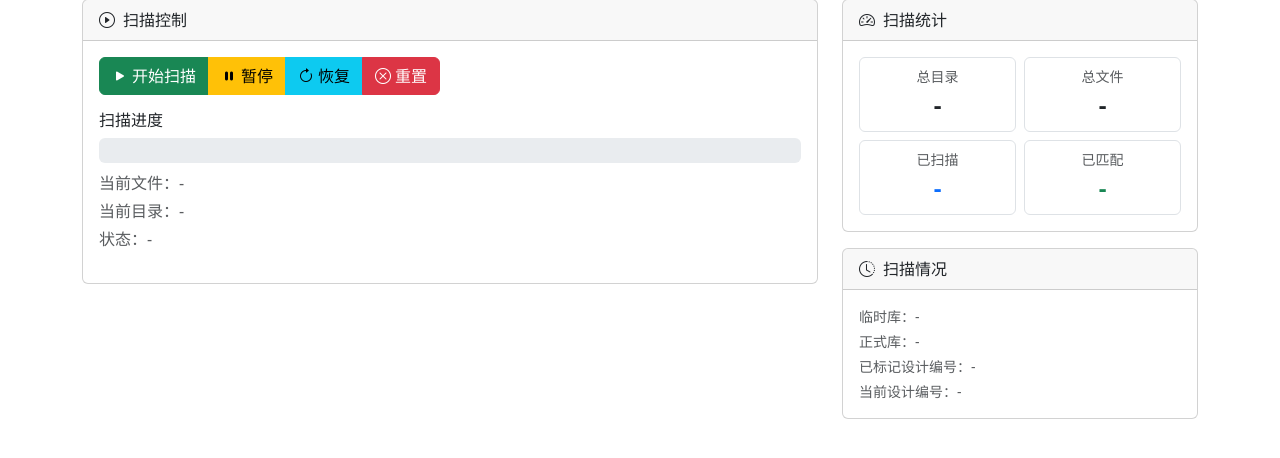
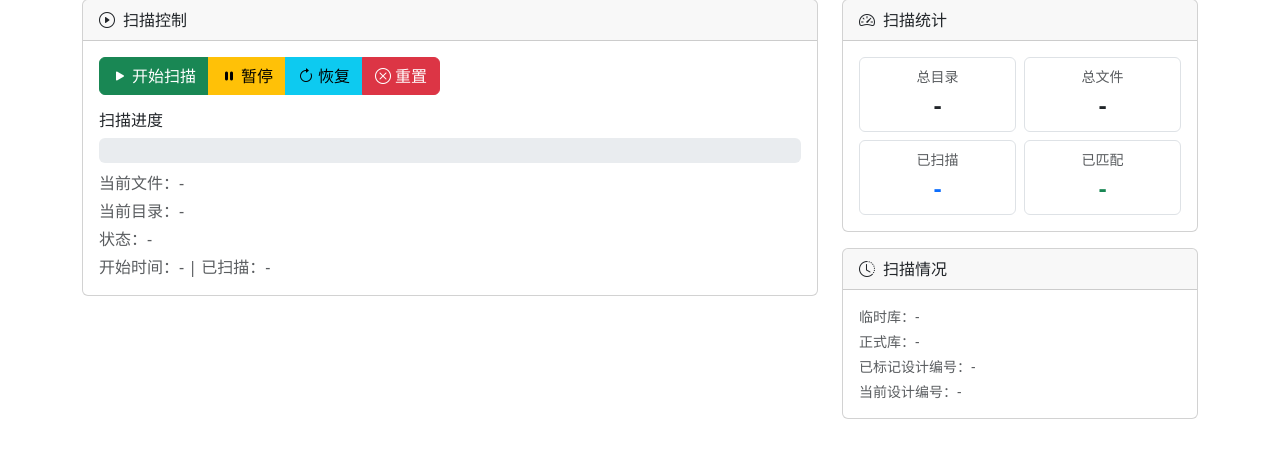
Before and after one commit to grigs28/ak47, a Flask app: page /scan in a window 1280 px wide, after a click on "开始扫描". Shown: the part 139-597 px from the top of the page. Run offline with Flask 3, Linux system fonts and the light colour scheme; the visitor is signed in with stand-in values (Sample User, id 1); data that the repository does not hold is empty; some libraries are stand-ins or nearby versions.

Commit message:
ui: 扫描控制区显示开始时间和已扫描时长
Co-Authored-By: Claude Opus 4.6 <noreply@anthropic.com>

```diff
--- a/app/templates/scan.html
+++ b/app/templates/scan.html
@@ -144,7 +144,8 @@
                         </div>
                         <p class="text-muted mb-1" id="current-file">当前文件：-</p>
                         <p class="text-muted mb-1" id="current-dir">当前目录：-</p>
-                        <p class="text-muted" id="scan-status-text">状态：-</p>
+                        <p class="text-muted mb-1" id="scan-status-text">状态：-</p>
+                        <p class="text-muted mb-0" id="scan-time">开始时间：- | 已扫描：-</p>
                     </div>
                 </div>
             </div>
@@ -242,6 +243,24 @@ function updateStatus() {
             document.getElementById('current-dir').textContent = '当前目录：' + (data.current_dir || '-');
             document.getElementById('scan-status-text').textContent = '状态：' + (data.status || 'idle');
             document.getElementById('current-design').textContent = data.current_design_number || '-';
+
+            // 显示开始时间和已扫描时长
+            const scanTimeEl = document.getElementById('scan-time');
+            if (data.started_at) {
+                const startTime = new Date(data.started_at);
+                const startStr = startTime.toLocaleString();
+                const elapsed = Math.floor((Date.now() - startTime.getTime()) / 1000);
+                const hours = Math.floor(elapsed / 3600);
+                const mins = Math.floor((elapsed % 3600) / 60);
+                const secs = elapsed % 60;
+                let elapsedStr = '';
+                if (hours > 0) elapsedStr += hours + '时';
+                if (mins > 0 || hours > 0) elapsedStr += mins + '分';
+                elapsedStr += secs + '秒';
+                scanTimeEl.textContent = '开始时间：' + startStr + ' | 已扫描：' + elapsedStr;
+            } else {
+                scanTimeEl.textContent = '开始时间：- | 已扫描：-';
+            }
 
             const status = data.status;
             document.getElementById('btn-start').disabled = status === 'running';
```
